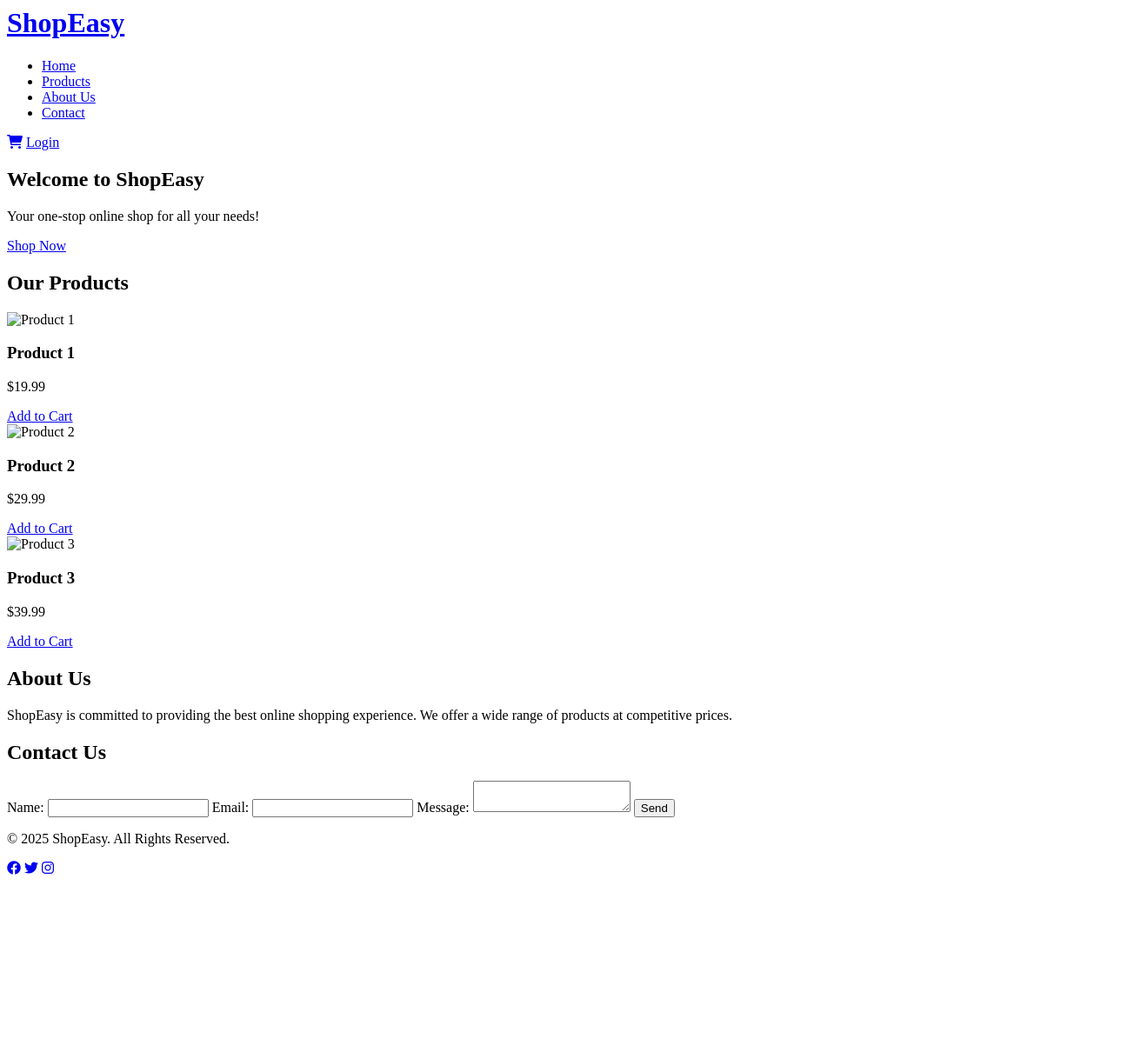
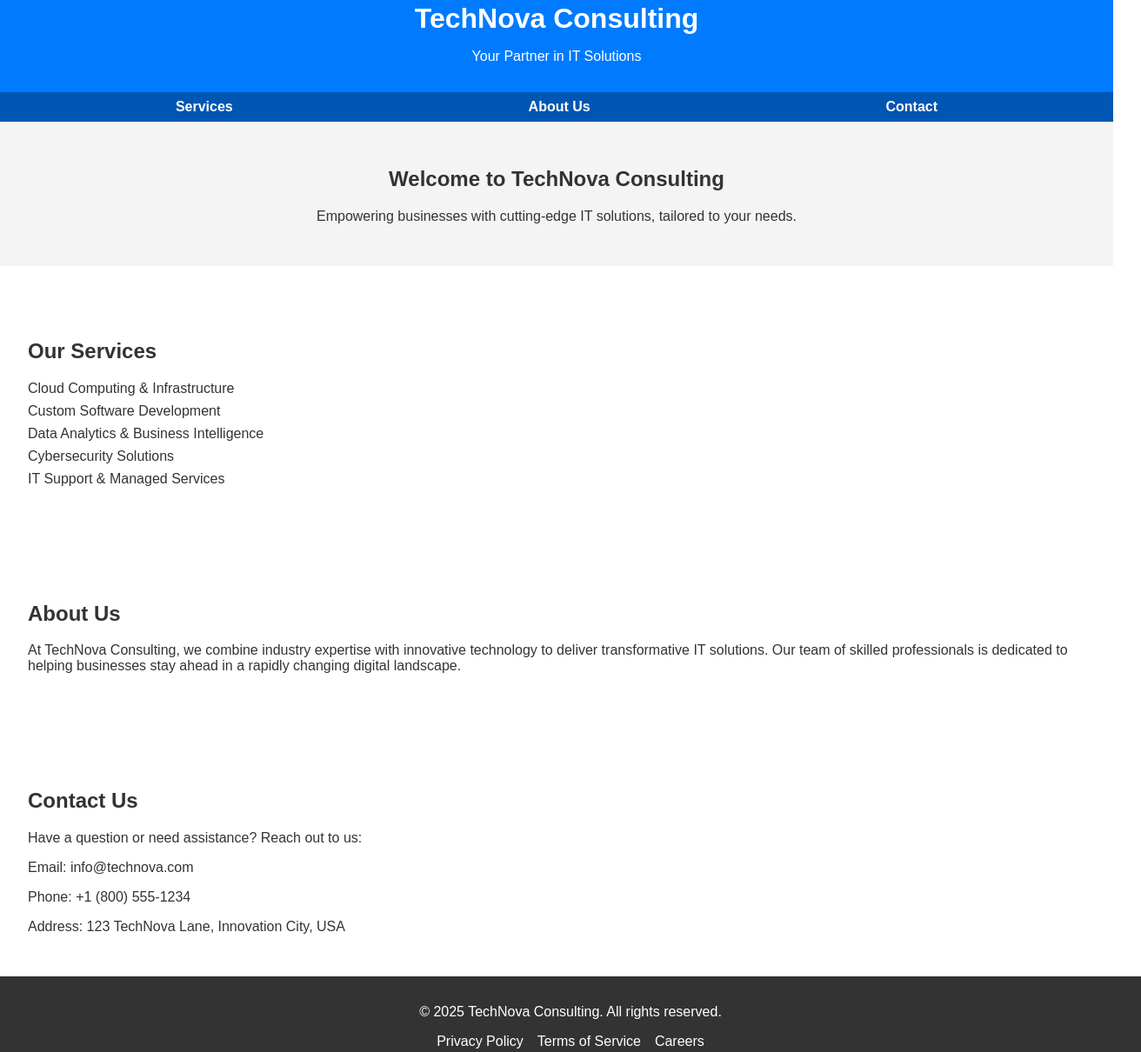
Before and after one commit to OlumideOlumayegun/hagitalgitclass, a plain HTML site: page index.html in a window 1280 px wide. Shown: the part 13-1223 px from the top of the page at 87% size, 1312 px wide, since content can reach past the window. Before the commit the page ends 1029 px from the top, so only its background shows below. Drawn offline with Linux system fonts and the light colour scheme.

Commit message:
index file updated

```diff
--- a/index.html
+++ b/index.html
@@ -1,94 +1,119 @@
 <!DOCTYPE html>
 <html lang="en">
-
 <head>
     <meta charset="UTF-8">
     <meta name="viewport" content="width=device-width, initial-scale=1.0">
-    <title>E-Commerce Website</title>
-    <link rel="stylesheet" href="styles.css">
-    <link rel="stylesheet" href="https://cdnjs.cloudflare.com/ajax/libs/font-awesome/6.0.0-beta3/css/all.min.css">
+    <title>TechNova Consulting</title>
+    <style>
+        body {
+            font-family: Arial, sans-serif;
+            margin: 0;
+            padding: 0;
+            color: #333;
+        }
+        header {
+            background-color: #007BFF;
+            color: white;
+            padding: 1rem 2rem;
+            text-align: center;
+        }
+        header h1 {
+            margin: 0;
+        }
+        nav {
+            background-color: #0056b3;
+            padding: 0.5rem 2rem;
+            display: flex;
+            justify-content: space-around;
+        }
+        nav a {
+            color: white;
+            text-decoration: none;
+            font-weight: bold;
+        }
+        nav a:hover {
+            text-decoration: underline;
+        }
+        section {
+            padding: 2rem;
+        }
+        .hero {
+            text-align: center;
+            background-color: #f4f4f4;
+            padding: 2rem;
+        }
+        .services, .about, .contact {
+            margin-top: 2rem;
+        }
+        .services ul {
+            list-style-type: none;
+            padding: 0;
+        }
+        .services li {
+            margin: 0.5rem 0;
+        }
+        footer {
+            background-color: #333;
+            color: white;
+            text-align: center;
+            padding: 1rem;
+            position: relative;
+            bottom: 0;
+            width: 100%;
+        }
+        .footer-links {
+            display: flex;
+            justify-content: center;
+            gap: 1rem;
+        }
+        .footer-links a {
+            color: white;
+            text-decoration: none;
+        }
+    </style>
 </head>
-
 <body>
     <header>
-        <div class="logo">
-            <h1><a href="index.html">ShopEasy</a></h1>
-        </div>
-        <nav>
-            <ul class="nav-links">
-                <li><a href="#">Home</a></li>
-                <li><a href="#products">Products</a></li>
-                <li><a href="#about">About Us</a></li>
-                <li><a href="#contact">Contact</a></li>
-            </ul>
-        </nav>
-        <div class="cart-login">
-            <a href="#" class="cart"><i class="fas fa-shopping-cart"></i></a>
-            <a href="#" class="login">Login</a>
-        </div>
+        <h1>TechNova Consulting</h1>
+        <p>Your Partner in IT Solutions</p>
     </header>
-
+    <nav>
+        <a href="#services">Services</a>
+        <a href="#about">About Us</a>
+        <a href="#contact">Contact</a>
+    </nav>
     <section class="hero">
-        <div class="hero-content">
-            <h2>Welcome to ShopEasy</h2>
-            <p>Your one-stop online shop for all your needs!</p>
-            <a href="#products" class="btn">Shop Now</a>
-        </div>
+        <h2>Welcome to TechNova Consulting</h2>
+        <p>Empowering businesses with cutting-edge IT solutions, tailored to your needs.</p>
     </section>
-
-    <section id="products" class="products">
-        <h2>Our Products</h2>
-        <div class="product-list">
-            <div class="product-item">
-                <img src="images/product1.jpg" alt="Product 1">
-                <h3>Product 1</h3>
-                <p>$19.99</p>
-                <a href="#" class="btn">Add to Cart</a>
-            </div>
-            <div class="product-item">
-                <img src="images/product2.jpg" alt="Product 2">
-                <h3>Product 2</h3>
-                <p>$29.99</p>
-                <a href="#" class="btn">Add to Cart</a>
-            </div>
-            <div class="product-item">
-                <img src="images/product3.jpg" alt="Product 3">
-                <h3>Product 3</h3>
-                <p>$39.99</p>
-                <a href="#" class="btn">Add to Cart</a>
-            </div>
-        </div>
+    <section class="services" id="services">
+        <h2>Our Services</h2>
+        <ul>
+            <li>Cloud Computing & Infrastructure</li>
+            <li>Custom Software Development</li>
+            <li>Data Analytics & Business Intelligence</li>
+            <li>Cybersecurity Solutions</li>
+            <li>IT Support & Managed Services</li>
+        </ul>
     </section>
-
-    <section id="about" class="about">
+    <section class="about" id="about">
         <h2>About Us</h2>
-        <p>ShopEasy is committed to providing the best online shopping experience. We offer a wide range of products at competitive prices.</p>
+        <p>At TechNova Consulting, we combine industry expertise with innovative technology to deliver transformative IT solutions. Our team of skilled professionals is dedicated to helping businesses stay ahead in a rapidly changing digital landscape.</p>
     </section>
-
-    <section id="contact" class="contact">
+    <section class="contact" id="contact">
         <h2>Contact Us</h2>
-        <form action="#" method="post">
-            <label for="name">Name:</label>
-            <input type="text" id="name" name="name" required>
-
-            <label for="email">Email:</label>
-            <input type="email" id="email" name="email" required>
-
-            <label for="message">Message:</label>
-            <textarea id="message" name="message" required></textarea>
-
-            <button type="submit">Send</button>
-        </form>
+        <p>Have a question or need assistance? Reach out to us:</p>
+        <p>Email: info@technova.com</p>
+        <p>Phone: +1 (800) 555-1234</p>
+        <p>Address: 123 TechNova Lane, Innovation City, USA</p>
     </section>
-
     <footer>
-        <p>&copy; 2025 ShopEasy. All Rights Reserved.</p>
-        <div class="social-media">
-            <a href="#"><i class="fab fa-facebook"></i></a>
-            <a href="#"><i class="fab fa-twitter"></i></a>
-            <a href="#"><i class="fab fa-instagram"></i></a>
+        <p>&copy; 2025 TechNova Consulting. All rights reserved.</p>
+        <div class="footer-links">
+            <a href="#">Privacy Policy</a>
+            <a href="#">Terms of Service</a>
+            <a href="#">Careers</a>
         </div>
     </footer>
 </body>
-
 </html>
```
